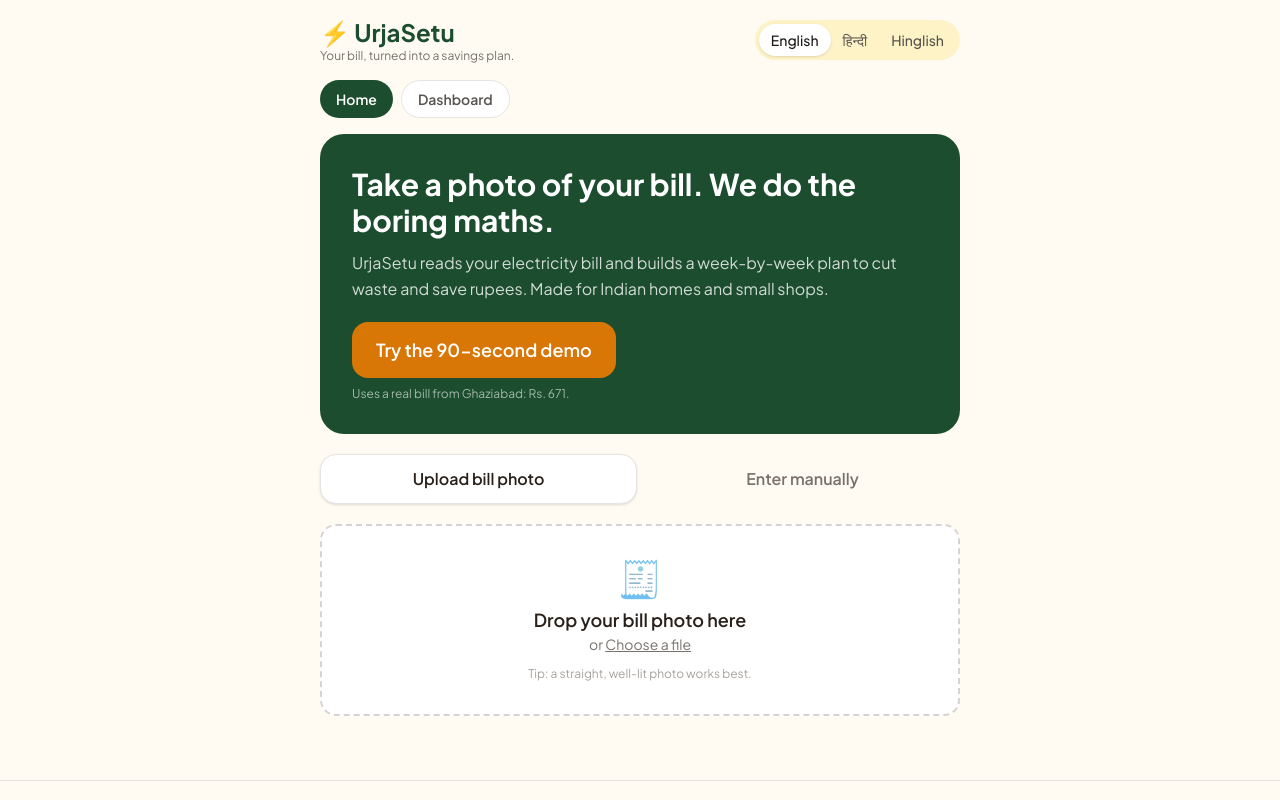
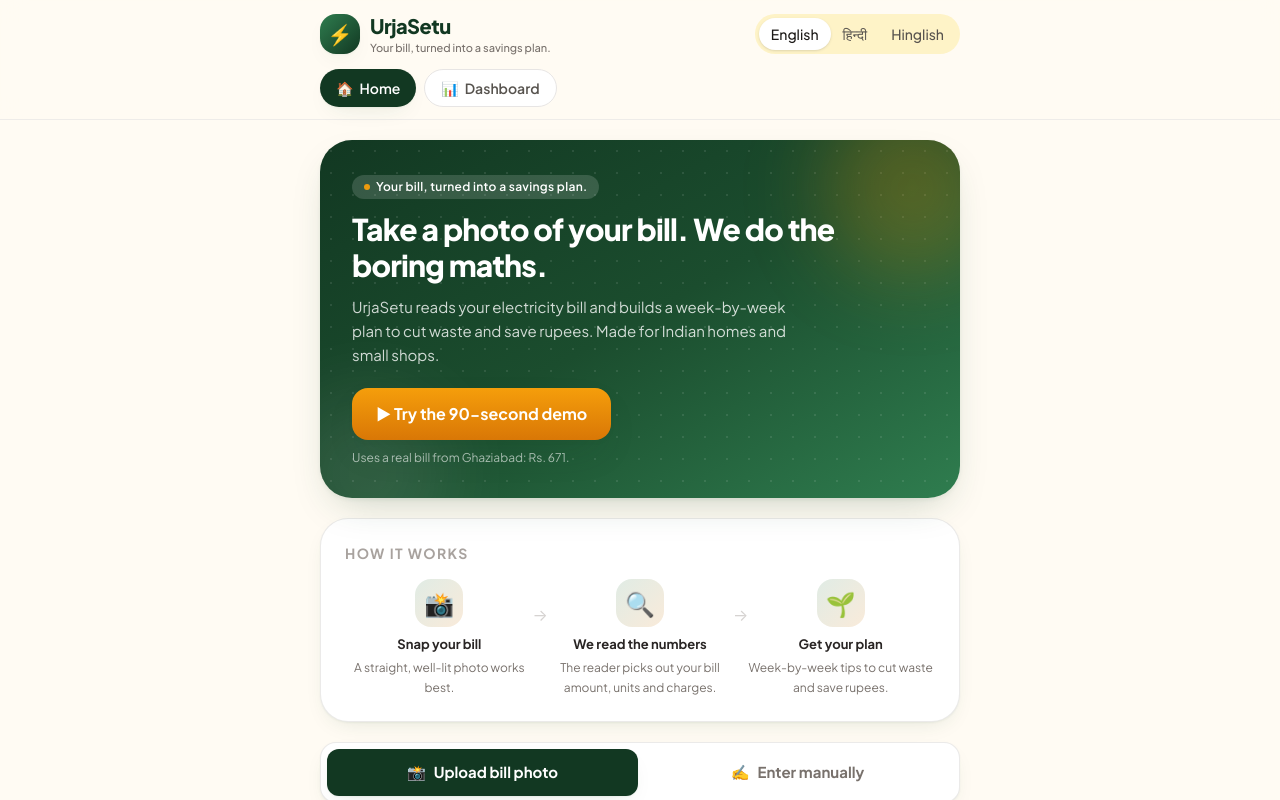
Before and after one commit to ayushi0618/urjasetu, a React (Vite) app in the folder client/: page / in a window 1280 px wide. Shown: the top 800 px of the page. Built offline with nearby package versions, Linux system fonts and the light colour scheme.

Commit message:
UI: redesign app shell with gradient hero and how-it-works

```diff
--- a/client/src/App.jsx
+++ b/client/src/App.jsx
@@ -11,6 +11,12 @@
 // Net Rs. 671, energy charge Rs. 507, about Rs. 100/month avoidable waste.
 const DEMO_BILL = { netBill: 671, energyCharge: 507, fixedCharges: 164, unitsKwh: "" };
 const DEMO_HOME = { fans: 4, fansOld: true, acCount: 1, fridgeOld: false, bulbs: 5 };
+
+const STEPS = [
+  { icon: "📸", title: "step1_title", desc: "step1_desc" },
+  { icon: "🔍", title: "step2_title", desc: "step2_desc" },
+  { icon: "🌱", title: "step3_title", desc: "step3_desc" },
+];
 
 export default function App() {
   const [lang, setLang] = useState(() => localStorage.getItem("urjasetu-lang") || "en");
@@ -56,74 +62,120 @@
   }
 
   return (
-    <div className="min-h-screen bg-cream">
-      <header className="mx-auto flex max-w-2xl items-center justify-between px-4 py-4">
-        <button onClick={() => setScreen("home")} className="text-left">
-          <span className="text-2xl font-bold text-leafdark">⚡ UrjaSetu</span>
-          <span className="block text-xs text-stone-500">{t("tagline", lang)}</span>
+    <div className="min-h-screen bg-cream font-sans">
+      {/* Sticky glass header */}
+      <header className="sticky top-0 z-20 border-b border-stone-200/70 bg-cream/85 backdrop-blur-md">
+        <div className="mx-auto flex max-w-2xl items-center justify-between px-4 py-3">
+          <button onClick={() => setScreen("home")} className="flex items-center gap-2.5 text-left">
+            <span className="flex h-10 w-10 items-center justify-center rounded-2xl bg-gradient-to-br from-leaf to-leafdeep text-xl text-white shadow-card">
+              ⚡
+            </span>
+            <span>
+              <span className="block text-xl font-extrabold tracking-tight text-leafdeep">UrjaSetu</span>
+              <span className="block text-[11px] font-medium text-stone-500">{t("tagline", lang)}</span>
+            </span>
           </button>
           <LanguageToggle lang={lang} setLang={changeLang} />
-      </header>
-
-      <nav className="mx-auto flex max-w-2xl gap-2 px-4 pb-2">
+        </div>
+        <nav className="mx-auto flex max-w-2xl gap-2 px-4 pb-3">
           {[
-          { id: "home", label: t("nav_home", lang) },
-          { id: "dashboard", label: t("nav_dashboard", lang) },
+            { id: "home", label: t("nav_home", lang), icon: "🏠" },
+            { id: "dashboard", label: t("nav_dashboard", lang), icon: "📊" },
           ].map((n) => (
             <button
               key={n.id}
               onClick={() => setScreen(n.id)}
               className={
-              "rounded-full px-4 py-2 text-sm font-semibold " +
+                "flex items-center gap-1.5 rounded-full px-4 py-2 text-sm font-semibold transition-all " +
                 (screen === n.id || (n.id === "home" && screen === "plan")
-                ? "bg-leafdark text-white"
-                : "bg-white text-stone-600 border border-stone-200")
+                  ? "bg-leafdeep text-white shadow-card"
+                  : "bg-white text-stone-600 border border-stone-200 hover:border-leaf/50 hover:text-leafdeep")
               }
             >
-            {n.label}
+              <span>{n.icon}</span> {n.label}
             </button>
           ))}
         </nav>
+      </header>
 
-      <main className="mx-auto max-w-2xl px-4 pb-16 pt-2">
+      <main className="mx-auto max-w-2xl px-4 pb-16 pt-5">
         {screen === "home" && (
           <div className="space-y-5">
-            <div className="rounded-3xl bg-leafdark p-6 text-white sm:p-8">
-              <h1 className="text-2xl font-bold leading-snug sm:text-3xl">{t("hero_title", lang)}</h1>
-              <p className="mt-3 text-white/80 leading-relaxed">{t("hero_sub", lang)}</p>
+            {/* Hero */}
+            <div className="rise relative overflow-hidden rounded-[2rem] bg-gradient-to-br from-leafdeep via-leafdark to-leaf p-6 text-white shadow-lift sm:p-8" style={{ "--d": 0 }}>
+              <div className="dot-grid pointer-events-none absolute inset-0 opacity-60" />
+              <div className="pointer-events-none absolute -right-10 -top-10 h-44 w-44 rounded-full bg-amberglow/25 blur-2xl" />
+              <div className="pointer-events-none absolute -bottom-14 -left-8 h-40 w-40 rounded-full bg-white/10 blur-2xl" />
+              <div className="relative">
+                <span className="inline-flex items-center gap-1.5 rounded-full bg-white/15 px-3 py-1 text-xs font-semibold tracking-wide">
+                  <span className="h-1.5 w-1.5 rounded-full bg-amberglow animate-pulse-soft" />
+                  {t("tagline", lang)}
+                </span>
+                <h1 className="mt-3 font-display text-[1.65rem] font-extrabold leading-tight tracking-tight sm:text-3xl">
+                  {t("hero_title", lang)}
+                </h1>
+                <p className="mt-3 max-w-md text-[15px] leading-relaxed text-white/80">{t("hero_sub", lang)}</p>
                 <button
                   onClick={() => analyze(DEMO_BILL, DEMO_HOME)}
                   disabled={busy}
-                className="mt-5 rounded-2xl bg-amberwarm px-6 py-3.5 text-lg font-semibold text-white disabled:opacity-50"
+                  className="mt-5 inline-flex items-center gap-2 rounded-2xl bg-gradient-to-b from-amberglow to-amberwarm px-6 py-3.5 text-base font-bold text-white shadow-lift transition-transform hover:scale-[1.02] active:scale-[0.98] disabled:opacity-50"
                 >
-                {busy ? t("loading", lang) : t("btn_demo", lang)}
+                  {busy ? t("loading", lang) : <>▶ {t("btn_demo", lang)}</>}
                 </button>
-              <p className="mt-2 text-xs text-white/60">{t("demo_note", lang)}</p>
+                <p className="mt-2.5 text-xs text-white/60">{t("demo_note", lang)}</p>
+              </div>
             </div>
 
-            <div className="flex gap-2">
+            {/* How it works */}
+            <div className="rise rounded-[1.75rem] border border-stone-200/80 bg-white p-5 shadow-card sm:p-6" style={{ "--d": 1 }}>
+              <h2 className="text-sm font-bold uppercase tracking-widest text-stone-400">{t("how_title", lang)}</h2>
+              <div className="mt-4 grid grid-cols-3 gap-3">
+                {STEPS.map((s, i) => (
+                  <div key={s.title} className="relative text-center">
+                    {i < 2 && (
+                      <span className="absolute right-[-14px] top-6 hidden text-stone-300 sm:block">→</span>
+                    )}
+                    <div className="mx-auto flex h-12 w-12 items-center justify-center rounded-2xl bg-gradient-to-br from-leaf/15 to-amberwarm/15 text-2xl">
+                      {s.icon}
+                    </div>
+                    <p className="mt-2 text-[13px] font-bold text-stone-800">{t(s.title, lang)}</p>
+                    <p className="mt-1 hidden text-xs leading-relaxed text-stone-500 sm:block">{t(s.desc, lang)}</p>
+                  </div>
+                ))}
+              </div>
+            </div>
+
+            {/* Input tabs */}
+            <div className="rise" style={{ "--d": 2 }}>
+              <div className="flex gap-1 rounded-2xl border border-stone-200/80 bg-white p-1.5 shadow-card">
                 {[
-                { id: "upload", label: t("tab_upload", lang) },
-                { id: "manual", label: t("tab_manual", lang) },
+                  { id: "upload", label: t("tab_upload", lang), icon: "📸" },
+                  { id: "manual", label: t("tab_manual", lang), icon: "✍️" },
                 ].map((tb) => (
                   <button
                     key={tb.id}
+                    data-tab={tb.id}
                     onClick={() => setTab(tb.id)}
                     className={
-                    "flex-1 rounded-2xl px-4 py-3 font-semibold " +
-                    (tab === tb.id ? "bg-white shadow border border-stone-200" : "text-stone-500")
+                      "flex flex-1 items-center justify-center gap-2 rounded-xl px-4 py-3 text-[15px] font-bold transition-all " +
+                      (tab === tb.id
+                        ? "bg-leafdeep text-white shadow-card"
+                        : "text-stone-500 hover:text-stone-700")
                     }
                   >
-                  {tb.label}
+                    <span>{tb.icon}</span> {tb.label}
                   </button>
                 ))}
               </div>
 
+              <div key={tab} className="animate-fade-in pt-4">
                 {tab === "upload" ? (
                   <UploadBill lang={lang} onAnalyze={analyze} busy={busy} error={error} />
                 ) : (
                   <ManualEntry lang={lang} onAnalyze={analyze} busy={busy} error={error} />
                 )}
+              </div>
+            </div>
           </div>
         )}
 
@@ -134,8 +186,9 @@
         {screen === "dashboard" && <Dashboard lang={lang} onOpen={openPlan} />}
       </main>
 
-      <footer className="border-t border-stone-200 py-6 text-center text-xs text-stone-400 px-4">
-        {t("footer", lang)}
+      <footer className="border-t border-stone-200/70 px-4 py-8 text-center">
+        <p className="text-sm font-semibold text-stone-500">⚡ UrjaSetu</p>
+        <p className="mt-1 text-xs text-stone-400">{t("footer", lang)}</p>
       </footer>
     </div>
   );
```
Lines whose indentation alone changed are shown as unchanged.
